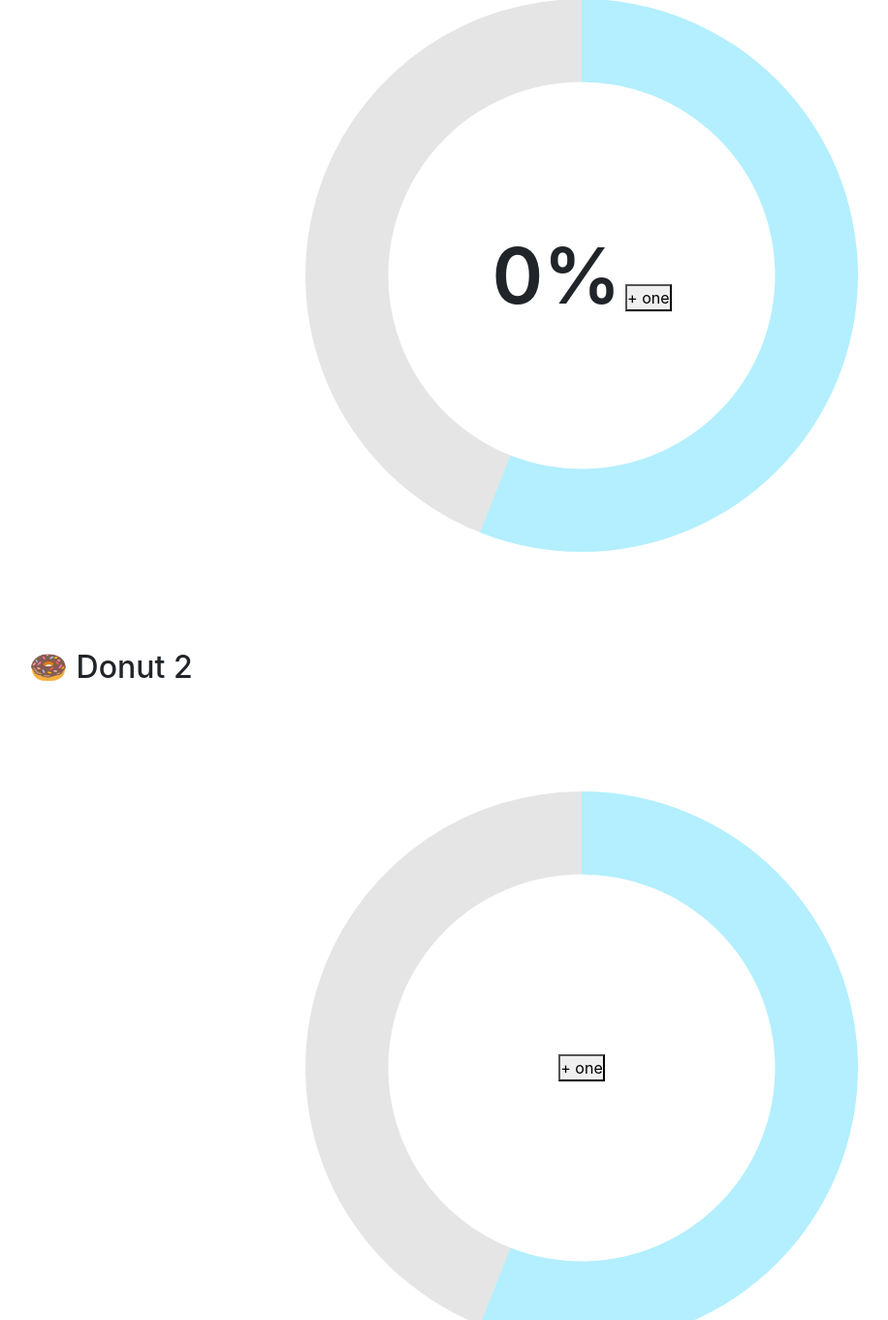
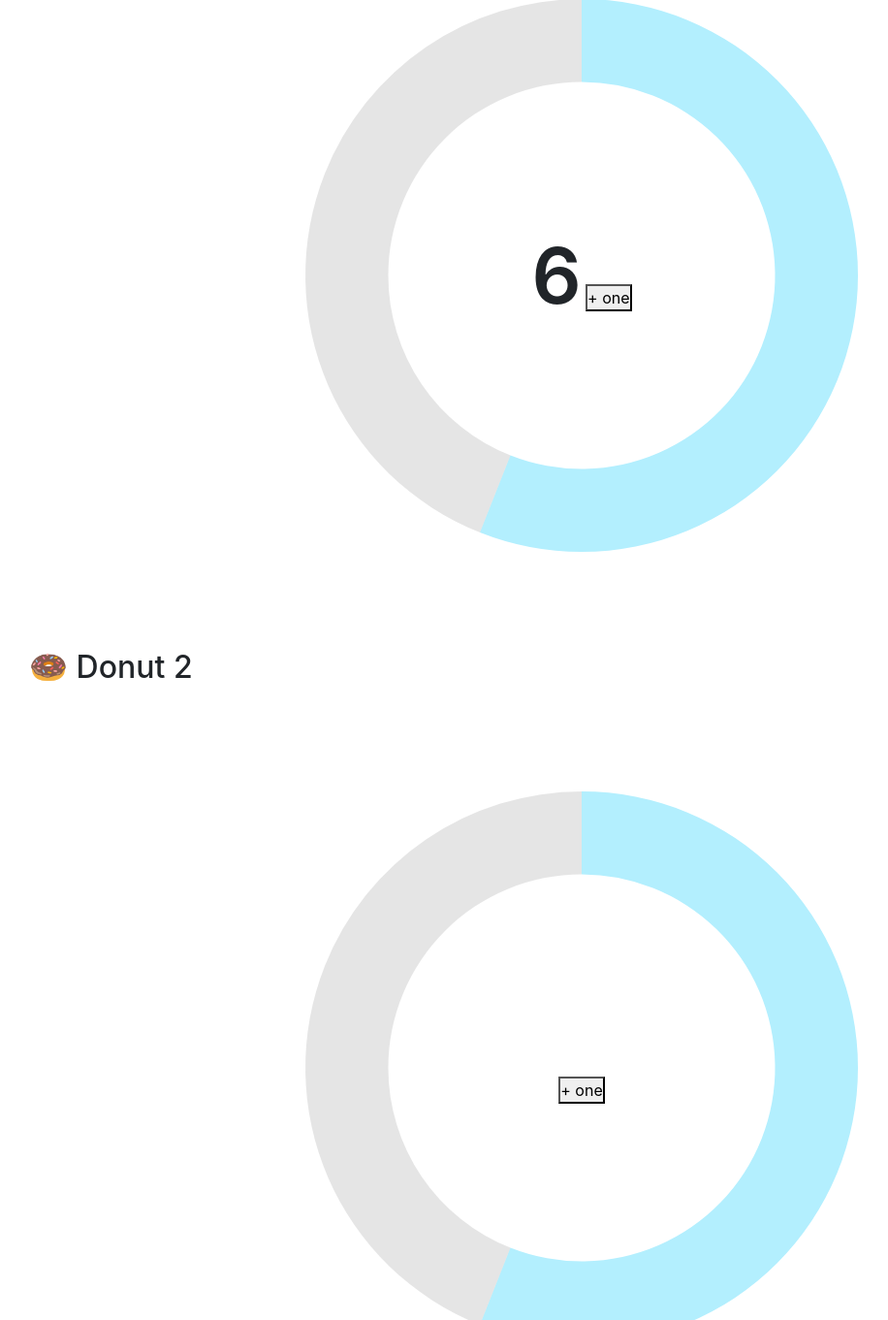
Before and after one commit to sbuijs/chartJSTest, a website: page donut-test.html in a window 1280 px wide. Shown: the part 263-1624 px from the top of the page at 97% size, without its empty margins (40-956 px from the left). Drawn offline with nearby package versions, Linux system fonts and the light colour scheme.

Commit message:
Selected the donut class

```diff
--- a/donut-test.html
+++ b/donut-test.html
@@ -26,17 +26,16 @@
     </div>
 
 
+
     <!--------- Full circle -------------------------------------------------------------------------------->
 
     <div class="container" style="padding-bottom: 100px;">
         <h2 style="padding-bottom: 40px; padding-bottom: 100px;">🍩 Donut 1</h2>
 
-        <!--<canvas id="myChart3" style="padding-bottom: 100px;">
-      </canvas>-->
         <div class="container-donut">
             <canvas id="donut-1" width="170"></canvas>
             <div class="donut-inner">
-                <span id="amount"></span>
+                <span class="donut" id="amount">6</span>
                 <button id="addOne">+ one</button>
             </div>
         </div>
@@ -44,6 +43,24 @@
     </div>
 
     </div>
+
+    <!--------- Full circle ---------------------------------------------------------------------------------
+
+    <div class="container" style="padding-bottom: 100px;">
+        <h2 style="padding-bottom: 40px; padding-bottom: 100px;">🍩 Donut 1</h2>
+
+
+    <div class="container-donut">
+        <canvas id="donut-1" width="170"></canvas>
+        <div class="donut-inner">
+            <span class="amount-donut-1" id="amount"></span>
+            <button id="addOne">+ one</button>
+        </div>
+    </div>
+
+    </div>
+
+    </div> -->
 
     <!--------- Full circle -------------------------------------------------------------------------------->
 
@@ -55,7 +72,7 @@
         <div class="container-donut">
             <canvas id="donut-2" width="170"></canvas>
             <div class="donut-inner">
-                <span class="amount" id="donutTwo"></span>
+                <span class="donut" id="amount"></span>
                 <button id="addOne">+ one</button>
             </div>
         </div>
@@ -74,7 +91,7 @@
         <div class="container-donut">
             <canvas id="donut-3" width="170"></canvas>
             <div class="donut-inner">
-                <span class="amount-donut-3" id="amount"></span>
+                <span class="donut" id="amount"></span>
                 <button id="addOne">+ one</button>
             </div>
         </div>
--- a/main.js
+++ b/main.js
@@ -14,26 +14,15 @@ var objThree = {
 };
 
 var count = 0;
-const speed = 200;
 
+function searchDonuts(name){
+    var el = document.getElementsByClassName(name);
+    for (var i = 0, l = el.length; i < l; i++) {
+        console.log('Dit is een donut');
 
-
-function searchID(name){
-    var el = document.getElementById(name);
-    console.log(el);
+    }
 }
 
-
-
-function changeContent(text) {
-    var el = document.getElementById('amount');
-    if (count > objTwo.amount) return;
-    console.log('Het werkt?');
-    el.innerText = count + "%";
-	el.title = 'changed';
-	el.classList.add('toggle');
-
-}
 
 function findAndUpdate() {
 	var btn = document.getElementById('addOne');
@@ -46,7 +35,7 @@ function findAndUpdate() {
 
 document.addEventListener('DOMContentLoaded', function (event) {
     console.log('DOM ready');
-    searchID('amount');
+    searchDonuts('donut');
     changeContent(obj.startAmount +"%");
     findAndUpdate();
 });
```
